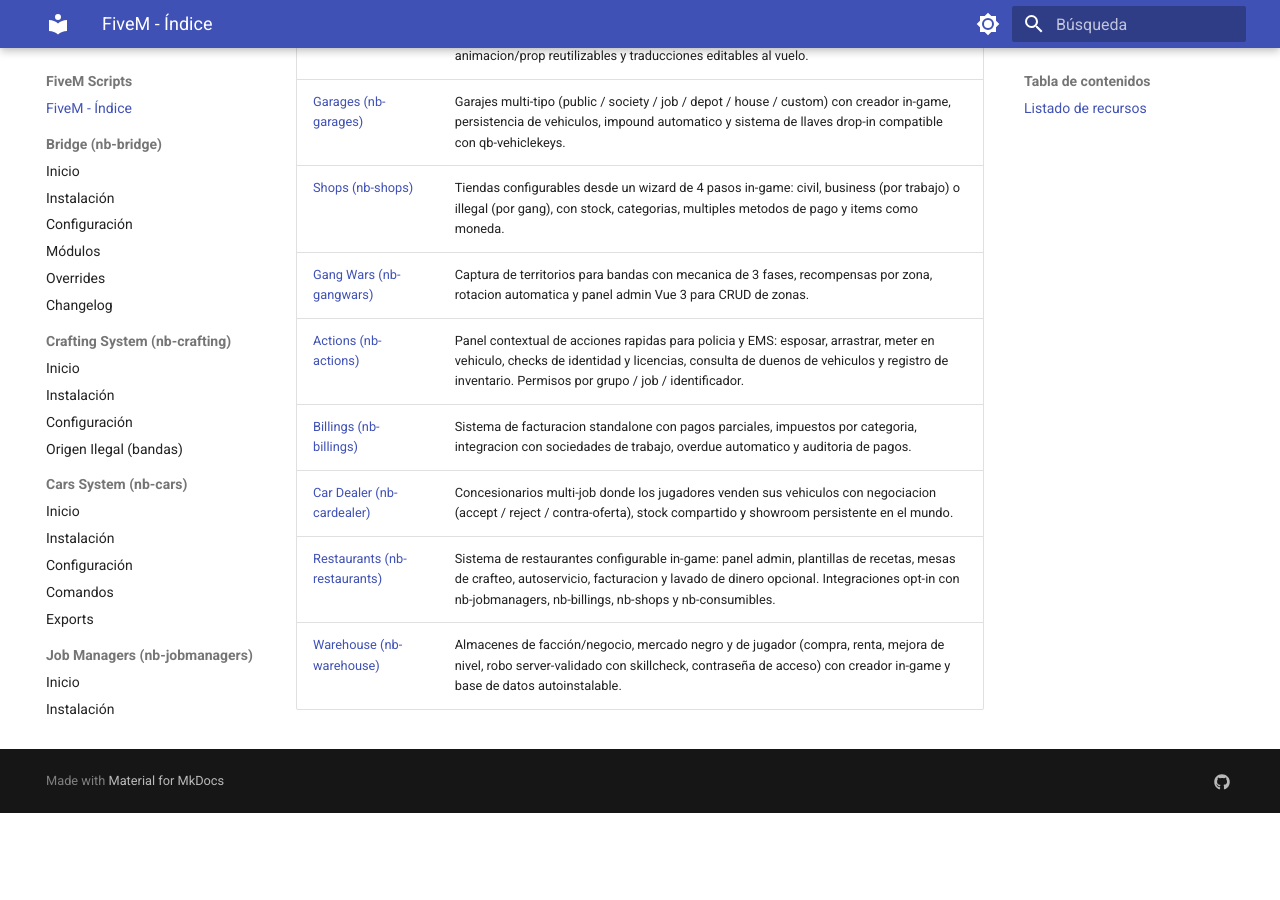
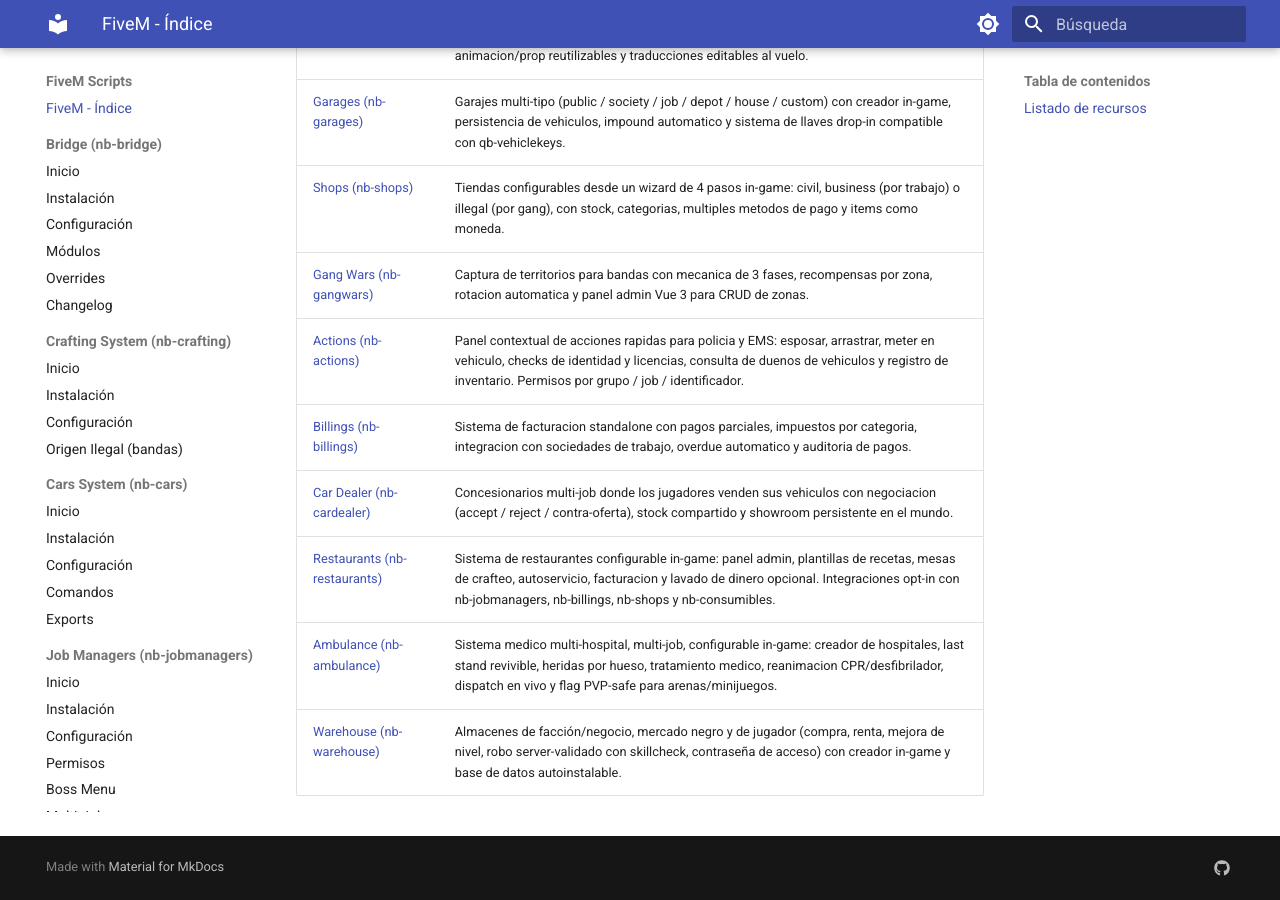
Before and after one commit to neenbyss/docs, an MkDocs documentation site: the page built from docs/fivem/index.md, in a window 1280 px wide and 900 px high, scrolled down 839 px. Built offline with MkDocs 1.6.1 and Material for MkDocs 9.7.7, drawn with Linux system fonts in a browser that asks for light colours; before the commit the page ends 1652 px from its top, so only the background shows below that.

Commit message:
docs(fivem): add missing nb-ambulance row to the resource index
It was already in mkdocs.yml's nav and had a full docs/fivem/nb-ambulance
folder, just never listed on the index table alongside the other resources.

```diff
--- a/docs/fivem/index.md
+++ b/docs/fivem/index.md
@@ -20,4 +20,5 @@ Documentación de scripts y recursos para servidores FiveM. Cada enlace lleva a
 | [Billings (nb-billings)](nb-billings/index.md) | Sistema de facturacion standalone con pagos parciales, impuestos por categoria, integracion con sociedades de trabajo, overdue automatico y auditoria de pagos. |
 | [Car Dealer (nb-cardealer)](nb-cardealer/index.md) | Concesionarios multi-job donde los jugadores venden sus vehiculos con negociacion (accept / reject / contra-oferta), stock compartido y showroom persistente en el mundo. |
 | [Restaurants (nb-restaurants)](nb-restaurants/index.md) | Sistema de restaurantes configurable in-game: panel admin, plantillas de recetas, mesas de crafteo, autoservicio, facturacion y lavado de dinero opcional. Integraciones opt-in con nb-jobmanagers, nb-billings, nb-shops y nb-consumibles. |
+| [Ambulance (nb-ambulance)](nb-ambulance/index.md) | Sistema medico multi-hospital, multi-job, configurable in-game: creador de hospitales, last stand revivible, heridas por hueso, tratamiento medico, reanimacion CPR/desfibrilador, dispatch en vivo y flag PVP-safe para arenas/minijuegos. |
 | [Warehouse (nb-warehouse)](nb-warehouse/index.md) | Almacenes de facción/negocio, mercado negro y de jugador (compra, renta, mejora de nivel, robo server-validado con skillcheck, contraseña de acceso) con creador in-game y base de datos autoinstalable. |
```
